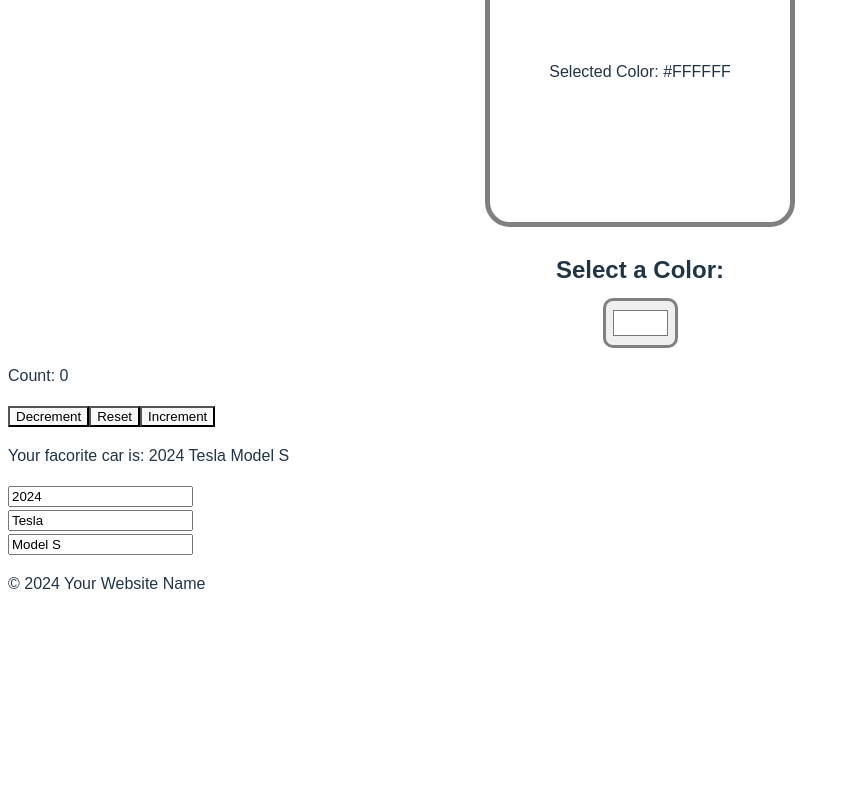
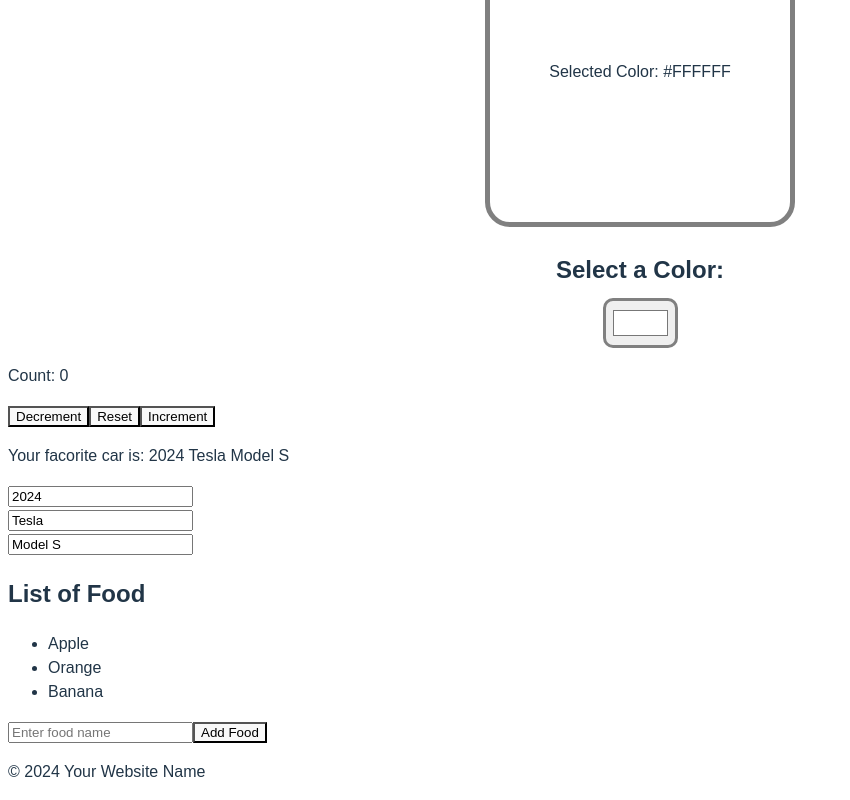
Before and after one commit to CalebRdgz/react-course, a React (Vite) app in the folder my-react-app/: page / in a window 1280 px wide. Shown: the part 3804-4604 px from the top of the page, without its empty margins (0-850 px from the left). Before the commit the page ends 4416 px from the top, so only its background shows below. Built offline with nearby package versions, Linux system fonts and the light colour scheme.

Commit message:
Update arrays in State

```diff
--- a/my-react-app/src/App.tsx
+++ b/my-react-app/src/App.tsx
@@ -14,6 +14,7 @@ import MyComponent2 from "./MyComponent2.tsx";
 import ColorPicker from "./ColorPicker.tsx";
 import MyComponent3 from "./MyComponent3.tsx";
 import MyComponent4 from "./MyComponent4.tsx";
+import MyComponent5 from "./MyComponent5.tsx";
 
 interface Item {
   id: number;
@@ -60,6 +61,7 @@ function App() {
       <ColorPicker />
       <MyComponent3 />
       <MyComponent4 />
+      <MyComponent5 />
       <Footer />
     </>
   );
--- /dev/null
+++ b/my-react-app/src/MyComponent5.tsx
@@ -0,0 +1,33 @@
+import { useState } from "react";
+
+function MyComponent5() {
+  const [foods, setFoods] = useState(["Apple", "Orange", "Banana"]);
+
+  //function to add an element to this array:
+  function handleAddFood() {
+    const newFood = document.getElementById("foodInput").value;
+    document.getElementById("foodInput").value = "";
+
+    //updater funciton:
+    //f = previous state of foods array
+    setFoods(f => [...f, newFood])
+  }
+
+  function handleRemoveFood(index) {
+    setFoods(foods.filter((_, i) => i !== index));
+  }
+  return (
+    <div>
+      <h2>List of Food</h2>
+      <ul>
+        {foods.map((food, index) => (
+          <li key={index} onClick={() => handleRemoveFood(index)}>{food}</li>
+        ))}
+      </ul>
+      <input type="text" id="foodInput" placeholder="Enter food name" />
+      <button onClick={handleAddFood}>Add Food</button>
+    </div>
+  );
+}
+
+export default MyComponent5;
```
